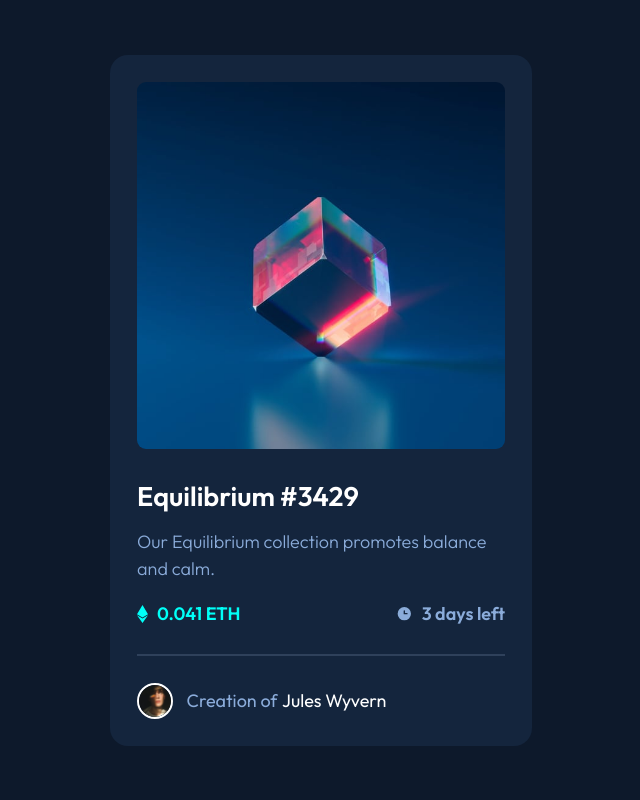
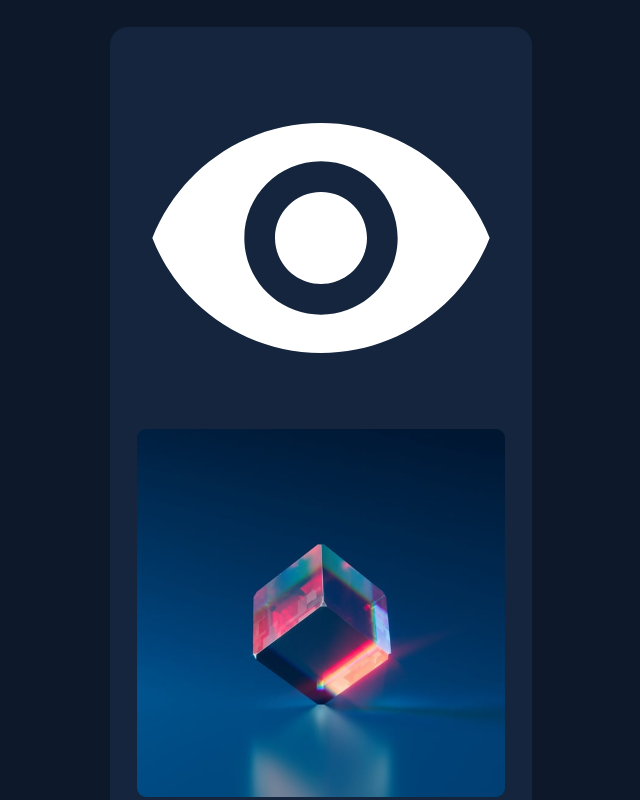
Before and after one commit to ZeyadMohamed1805/nft-preview-card, a plain HTML site: page index.html in a window 1280 px wide. Shown: the top 800 px of the page, without its empty margins (319-959 px from the left). Drawn offline with Linux system fonts and the light colour scheme.

Commit message:
deploy: 2b903dd1bfd37f55f79ad87f53bcefc91acd547e

```diff
--- a/index.html
+++ b/index.html
@@ -1 +1 @@
-<!doctypehtml><html lang=en><meta charset=UTF-8><meta content="width=device-width,initial-scale=1"name=viewport><link href=assets/images/favicon-32x32.png rel=icon sizes=32x32 type=image/png><link href=index.css rel=stylesheet><title>NFT preview card</title><main><article><picture><img alt="Equilibrium image"src=assets/images/image-equilibrium.jpg></picture><section><h3>Equilibrium #3429</h3><p>Our Equilibrium collection promotes balance and calm.<ul><li><img alt=Ethereum src=assets/images/icon-ethereum.svg> <span>0.041 ETH</span><li><img alt=Clock src=assets/images/icon-clock.svg> <span>3 days left</span></ul></section><hr><address><img alt="Jules Wyvern"src=assets/images/image-avatar.png> Creation of <span>Jules Wyvern</span></address></article></main>
+<!doctypehtml><html lang=en><meta charset=UTF-8><meta content="width=device-width,initial-scale=1"name=viewport><link href=assets/images/favicon-32x32.png rel=icon sizes=32x32 type=image/png><link href=index.css rel=stylesheet><title>NFT preview card</title><main><article><picture><img alt=View src=assets/images/icon-view.svg> <img alt="Equilibrium image"src=assets/images/image-equilibrium.jpg></picture><section><h3>Equilibrium #3429</h3><p>Our Equilibrium collection promotes balance and calm.<ul><li><img alt=Ethereum src=assets/images/icon-ethereum.svg> <span>0.041 ETH</span><li><img alt=Clock src=assets/images/icon-clock.svg> <span>3 days left</span></ul></section><hr><address><img alt="Jules Wyvern"src=assets/images/image-avatar.png> Creation of <span>Jules Wyvern</span></address></article></main>
```
